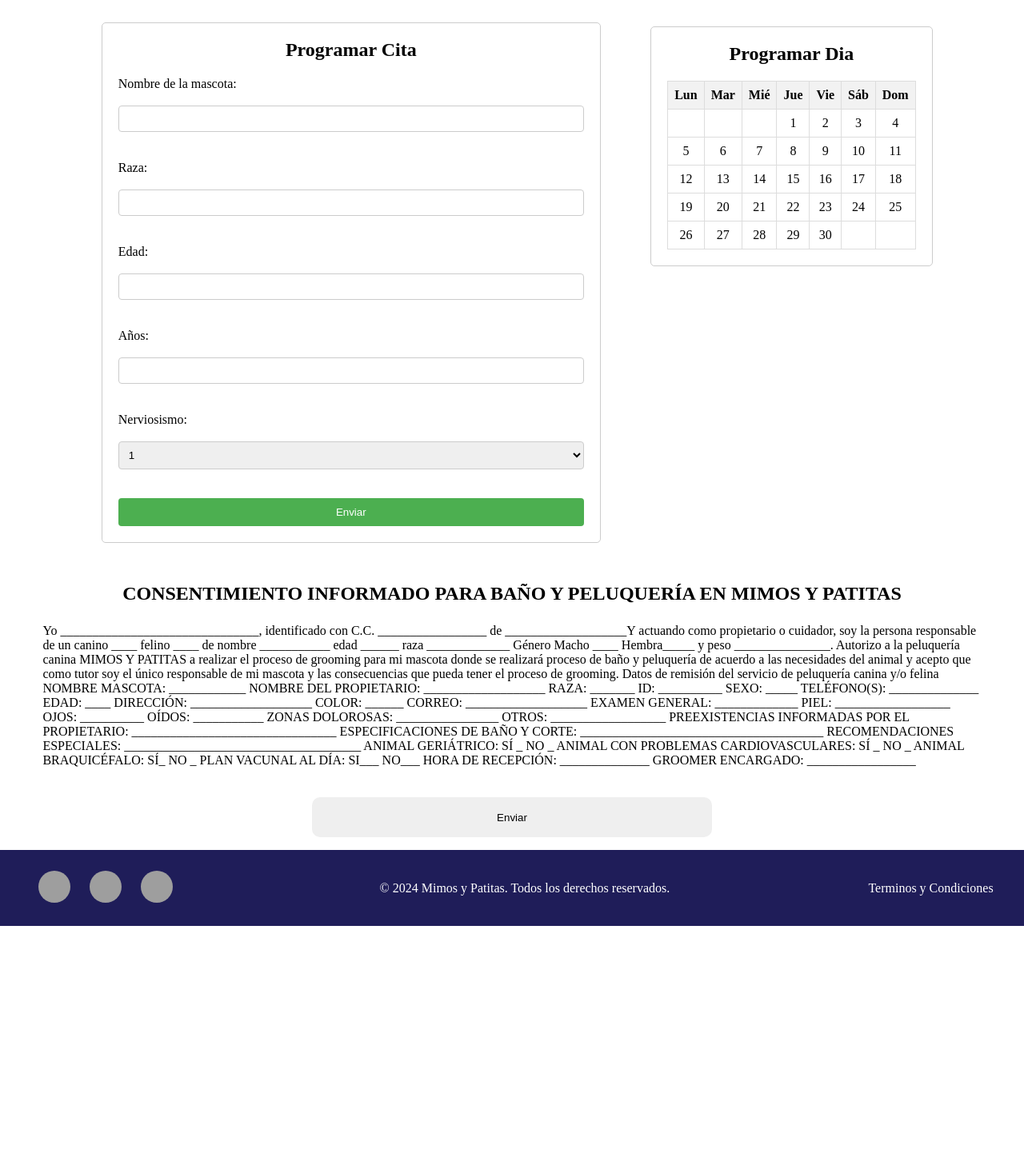
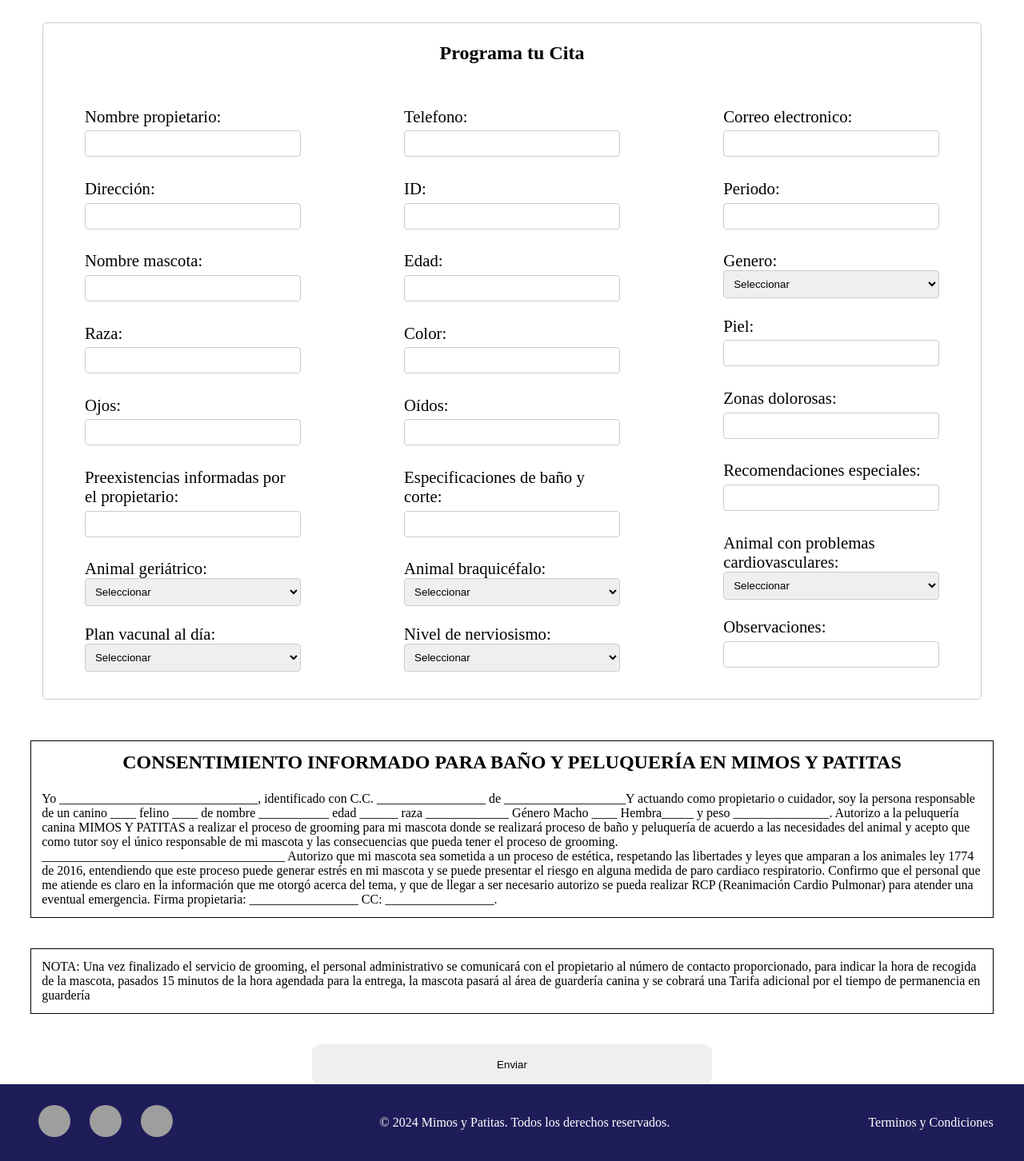
Before and after one commit to C4miloVargas/Mimos-y-Patitas, a PHP site: page /pages/citas.html in a window 1280 px wide. Shown: the part 86-1538 px from the top of the page at 80% size. Before the commit the page ends 1244 px from the top, so only its background shows below. Run offline with PHP 8.4, Linux system fonts and the light colour scheme; grey boxes are pictures that could not be loaded.

Commit message:
Arreglo de diseño
Arreglo de diseño de la pestaña citas

```diff
--- a/pages/citas.html
+++ b/pages/citas.html
@@ -26,97 +26,174 @@
   <!--CONTENIDO-->
   <div class="contenido">
     <div class="cont_form">
-    <div class="formulario">
-      <h2>Programar Cita</h2>
-      <form action="#" method="post">
-        <label for="nombre">Nombre de la mascota:</label><br>
-        <input type="text" id="nombre" name="nombre"><br><br>
+      <div class="formulario">
+        <h2 class="titulo">Programa tu Cita</h2>
+        <form action="#" method="post">
+          <div class="cont_flex">
+            <div class="separador">
+              <div class="cont_input">
+                <div class="cont_grid">
+                  <label for="nombre">Nombre propietario:</label>
+                  <input type="text" id="nombre" name="nombre">
+                </div>
 
-        <label for="raza">Raza:</label><br>
-        <input type="text" id="raza" name="raza"><br><br>
+                <div class="cont_grid">
+                  <label for="raza">Dirección:</label>
+                  <input type="text" id="raza" name="raza">
+                </div>
 
-        <label for="edad">Edad:</label><br>
-        <input type="number" id="edad" name="edad"><br><br>
+                <div class="cont_grid">
+                  <label for="raza">Nombre mascota:</label>
+                  <input type="email" id="raza" name="raza">
+                </div>
 
-        <label for="anos">Años:</label><br>
-        <input type="number" id="anos" name="anos"><br><br>
+                <div class="cont_grid">
+                  <label for="raza">Raza:</label>
+                  <input type="email" id="raza" name="raza">
+                </div>
 
-        <label for="nerviosismo">Nerviosismo:</label><br>
-        <select id="nerviosismo" name="nerviosismo">
-          <option value="1">1</option>
-          <option value="2">2</option>
-          <option value="3">3</option>
-        </select><br><br>
+                <div class="cont_grid">
+                  <label for="raza">Ojos:</label>
+                  <input type="email" id="raza" name="raza">
+                </div>
 
-        <input type="submit" value="Enviar">
-      </form>
-    </div>
+                <div class="cont_grid">
+                  <label for="raza">Preexistencias informadas por el propietario:</label>
+                  <input type="email" id="raza" name="raza">
+                </div>
 
-    <div>
-      <div class="calendario">
-        <h2>Programar Dia</h2>
-        <table>
-          <thead>
-            <tr>
-              <th>Lun</th>
-              <th>Mar</th>
-              <th>Mié</th>
-              <th>Jue</th>
-              <th>Vie</th>
-              <th>Sáb</th>
-              <th>Dom</th>
-            </tr>
-          </thead>
-          <tbody>
-            <tr>
-              <td></td>
-              <td></td>
-              <td></td>
-              <td>1</td>
-              <td>2</td>
-              <td>3</td>
-              <td>4</td>
-            </tr>
-            <tr>
-              <td>5</td>
-              <td>6</td>
-              <td>7</td>
-              <td>8</td>
-              <td>9</td>
-              <td>10</td>
-              <td>11</td>
-            </tr>
-            <tr>
-              <td>12</td>
-              <td>13</td>
-              <td>14</td>
-              <td>15</td>
-              <td>16</td>
-              <td>17</td>
-              <td>18</td>
-            </tr>
-            <tr>
-              <td>19</td>
-              <td>20</td>
-              <td>21</td>
-              <td>22</td>
-              <td>23</td>
-              <td>24</td>
-              <td>25</td>
-            </tr>
-            <tr>
-              <td>26</td>
-              <td>27</td>
-              <td>28</td>
-              <td>29</td>
-              <td>30</td>
-              <td></td>
-              <td></td>
-            </tr>
-          </tbody>
-        </table>
+                <div class="cont_grid">
+                  <label for="raza">Animal geriátrico:</label>
+                  <select id="nerviosismo" name="nerviosismo">
+                    <option value="1">Seleccionar</option>
+                    <option value="2">Si</option>
+                    <option value="3">No</option>
+                  </select>
+                </div>
+
+                <div class="cont_grid">
+                  <label for="raza">Plan vacunal al día:</label>
+                  <select id="nerviosismo" name="nerviosismo">
+                    <option value="1">Seleccionar</option>
+                    <option value="2">Si</option>
+                    <option value="3">No</option>
+                  </select>
+                </div>
+              </div>
+            </div>
+
+            <div class="separador">
+              <div class="cont_input">
+                <div class="cont_grid">
+                  <label for="nombre">Telefono:</label>
+                  <input type="number" id="nombre" name="nombre">
+                </div>
+
+                <div class="cont_grid">
+                  <label for="raza">ID:</label>
+                  <input type="text" id="raza" name="raza">
+                </div>
+
+                <div class="cont_grid">
+                  <label for="raza">Edad:</label>
+                  <input type="number" id="raza" name="raza">
+                </div>
+
+                <div class="cont_grid">
+                  <label for="raza">Color:</label>
+                  <input type="email" id="raza" name="raza">
+                </div>
+
+                <div class="cont_grid">
+                  <label for="raza">Oídos:</label>
+                  <input type="email" id="raza" name="raza">
+                </div>
+
+                <div class="cont_grid">
+                  <label for="raza">Especificaciones de baño y corte:</label>
+                  <input type="email" id="raza" name="raza">
+                </div>
+
+                <div class="cont_grid">
+                  <label for="raza">Animal braquicéfalo:</label>
+                  <select id="nerviosismo" name="nerviosismo">
+                    <option value="1">Seleccionar</option>
+                    <option value="2">Si</option>
+                    <option value="3">No</option>
+                  </select>
+                </div>
+
+                <div class="cont_grid">
+                  <label for="raza">Nivel de nerviosismo:</label>
+                  <select id="nerviosismo" name="nerviosismo">
+                    <option value="1">Seleccionar</option>
+                    <option value="2">Nivel 1</option>
+                    <option value="3">Nivel 2</option>
+                    <option value="3">Nivel 3</option>
+                  </select>
+                </div>
+              </div>
+            </div>
+
+            <div class="separador">
+              <div class="cont_input">
+                <div class="cont_grid">
+                  <label for="nombre">Correo electronico:</label>
+                  <input type="email" id="nombre" name="nombre">
+                </div>
+
+                <div class="cont_grid">
+                  <label for="raza">Periodo:</label>
+                  <input type="text" id="raza" name="raza">
+                </div>
+
+                <div class="cont_grid">
+                  <label for="raza">Genero:</label>
+                  <select id="nerviosismo" name="nerviosismo">
+                    <option value="1">Seleccionar</option>
+                    <option value="2">Masculino</option>
+                    <option value="3">Femenino</option>
+                  </select>
+                </div>
+
+                <div class="cont_grid">
+                  <label for="raza">Piel:</label>
+                  <input type="email" id="raza" name="raza">
+                </div>
+
+                <div class="cont_grid">
+                  <label for="raza">Zonas dolorosas:</label>
+                  <input type="email" id="raza" name="raza">
+                </div>
+
+                <div class="cont_grid">
+                  <label for="raza">Recomendaciones especiales:</label>
+                  <input type="email" id="raza" name="raza">
+                </div>
+
+                <div class="cont_grid">
+                  <label for="raza">Animal con problemas cardiovasculares:</label>
+                  <select id="nerviosismo" name="nerviosismo">
+                    <option value="1">Seleccionar</option>
+                    <option value="2">Si</option>
+                    <option value="3">No</option>
+                  </select>
+                </div>
+
+                <div class="cont_grid">
+                  <label for="raza">Observaciones:</label>
+                  <input type="text" id="raza" name="raza">
+                </div>
+              </div>
+            </div>
+          </div>
+        </form>
       </div>
     </div>
+  </div>
+
+  <div>
+    <!--CAMPO PARA EL CALENDARIO-->
   </div>
 
     <div class="cont_consentimiento">
@@ -131,22 +208,25 @@
            ____ Hembra_____ y peso _______________. Autorizo a la peluquería canina MIMOS Y PATITAS a
           realizar el proceso de grooming para mi mascota donde se realizará proceso de baño y peluquería de
            acuerdo a las necesidades del animal y acepto que como tutor soy el único responsable de mi
-           mascota y las consecuencias que pueda tener el proceso de grooming.
+           mascota y las consecuencias que pueda tener el proceso de grooming.</p>
+      </div>
 
-          Datos de remisión del servicio de peluquería canina y/o felina
+      <div>
+        <p>______________________________________ Autorizo que mi mascota sea sometida a un proceso de
+          estética, respetando las libertades y leyes que amparan a los animales ley 1774 de 2016, entendiendo que
+          este proceso puede generar estrés en mi mascota y se puede presentar el riesgo en alguna medida de paro
+          cardiaco respiratorio. Confirmo que el personal que me atiende es claro en la información que me otorgó
+          acerca del tema, y que de llegar a ser necesario autorizo se pueda realizar RCP (Reanimación Cardio
+          Pulmonar) para atender una eventual emergencia. Firma propietaria: _________________ CC:
+          _________________.</p>
+        </div>
+    </div>
 
-          NOMBRE MASCOTA: ____________ NOMBRE DEL PROPIETARIO: ___________________
-           RAZA: _______ ID: __________ SEXO: _____ TELÉFONO(S): ______________ EDAD: ____
-           DIRECCIÓN: ___________________ COLOR: ______ CORREO: ___________________
-          EXAMEN GENERAL: _____________ PIEL: __________________ OJOS: __________
-           OÍDOS: ___________ ZONAS DOLOROSAS: ________________ OTROS: __________________
-           PREEXISTENCIAS INFORMADAS POR EL PROPIETARIO: ________________________________
-          ESPECIFICACIONES DE BAÑO Y CORTE: ______________________________________
-           RECOMENDACIONES ESPECIALES: _____________________________________
-           ANIMAL GERIÁTRICO: SÍ _ NO _ ANIMAL CON PROBLEMAS CARDIOVASCULARES: SÍ _ NO _
-          ANIMAL BRAQUICÉFALO: SÍ_ NO _ PLAN VACUNAL AL DÍA: SI___ NO___
-           HORA DE RECEPCIÓN: ______________ GROOMER ENCARGADO: _________________</p>
-      </div>
+    <div class="cont_consentimiento">
+      <p>NOTA: Una vez finalizado el servicio de grooming, el personal administrativo se comunicará con el
+        propietario al número de contacto proporcionado, para indicar la hora de recogida de la mascota, pasados
+        15 minutos de la hora agendada para la entrega, la mascota pasará al área de guardería canina y se cobrará
+        una Tarifa adicional por el tiempo de permanencia en guardería</p>
     </div>
 
     <div class="cont_btn_enviar">
--- a/styles/citas.css
+++ b/styles/citas.css
@@ -70,15 +70,42 @@ li:hover{
 /*FIN DE LA CABECERA*/
 
 /*INICIO CONTENIDO*/
+.titulo{
+    display: flex;
+    justify-content: center;
+    margin: 2% 0%;
+}
+
 .cont_form{
     display: flex;
     max-width: 100%;
-    justify-content: center;
+    justify-content: space-around;
+    align-items: center;
+}
+
+label{
+    font-size: 1.3em;
+    font-weight: 500;
+}
+
+.cont_flex{
+    display: flex;
+    justify-content: space-between;
+    margin: 1% 2%;
+}
+
+.cont_grid{
+    margin: 8% 2%;
+}
+
+.separador{
+    margin: 0% 2%;
+    max-width: 25%;
 }
 
 .formulario{
-    width: 50%;
-    margin: 1% 5% 1% 1%;
+    width: 100%;
+    margin: 1% 3% 1% 3%;
 }
 
 .calendario{
@@ -86,7 +113,6 @@ li:hover{
 }
 
 .formulario, .calendario {
-    padding: 20px;
     border: 1px solid #ccc;
     border-radius: 5px;
 }
@@ -104,6 +130,7 @@ form {
 
 
 input[type="text"],
+input[type="email"],
 input[type="number"],
 select {
     width: 100%;
@@ -113,17 +140,10 @@ select {
     box-sizing: border-box;
 }
 
-input[type="submit"] {
-    background-color: #4CAF50;
-    color: white;
+input{
     padding: 10px 20px;
-    border: none;
+    margin: 2% 0%;
     border-radius: 4px;
-    cursor: pointer;
-}
-
-input[type="submit"]:hover {
-    background-color: #45a049;
 }
 
 table {
@@ -151,6 +171,8 @@ table td:hover {
 
 .cont_consentimiento{
     margin: 3%;
+    padding: 1%;
+    border: 1px solid black;
 }
 
 .cont_titulo_consentimiento{
```
